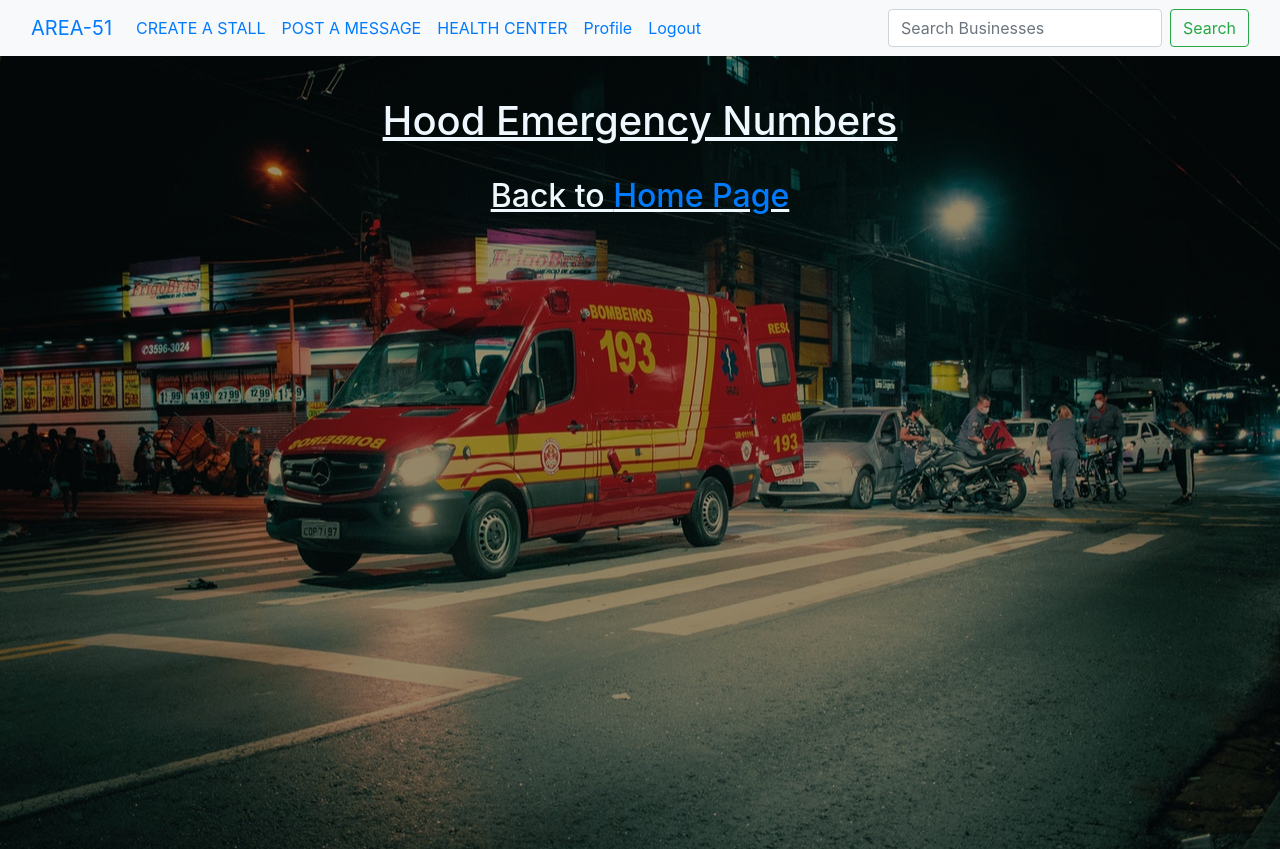
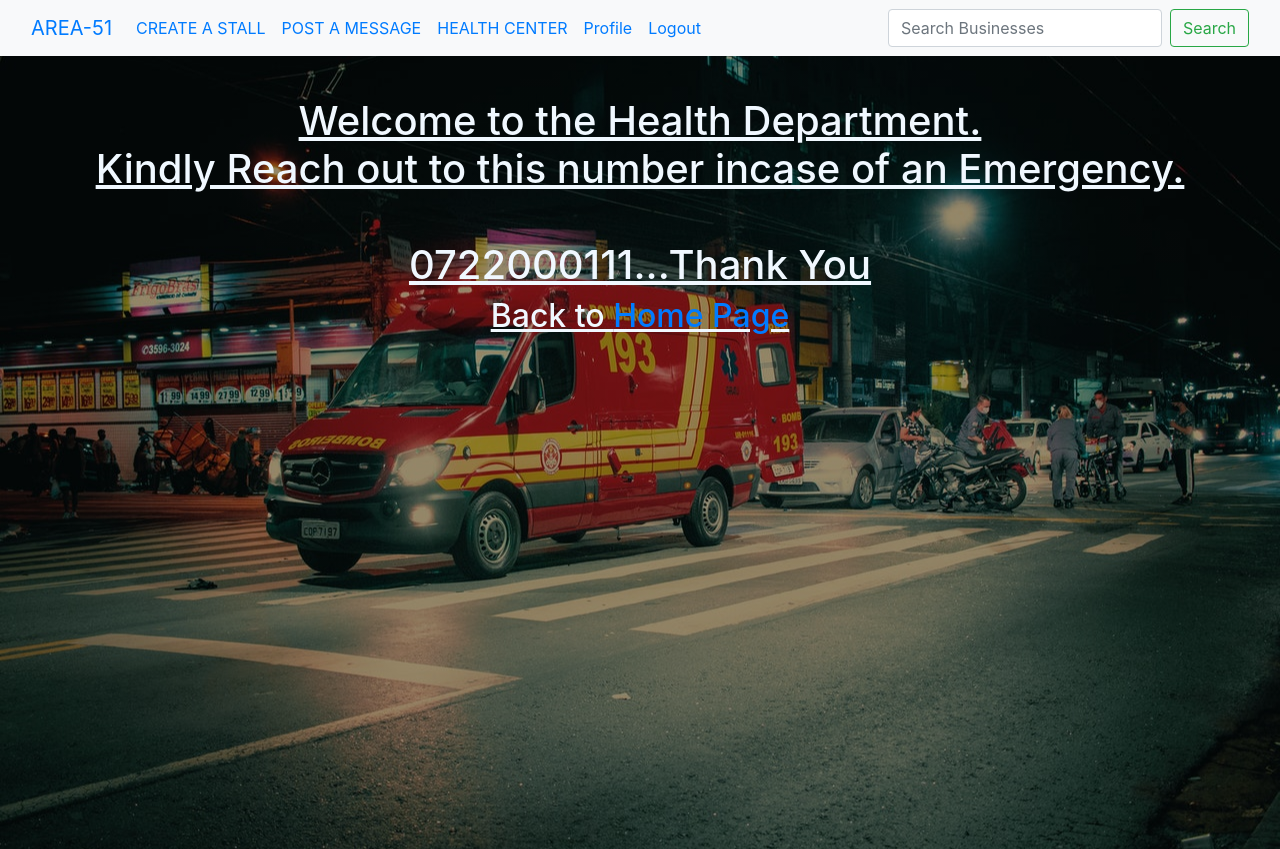
Before and after one commit to tailorv/neighbourshood, a Django app: page /services/ in a window 1280 px wide. Run offline with Django 3.2, Linux system fonts and the light colour scheme; the visitor is signed in with stand-in values (Sample User, id 1); data that the repository does not hold is empty; some libraries are stand-ins or nearby versions.

Commit message:
add emergency text and image

```diff
--- a/area51/templates/services.html
+++ b/area51/templates/services.html
@@ -8,7 +8,7 @@
 <br><br>
 
 <div class="container">
-    <h1 class="whiten text-center underline">Hood Emergency Numbers</h1><br>
+    <h1 class="whiten text-center underline">Welcome to the Health Department.<br>Kindly Reach out to this number incase of an Emergency.</br> <br> 0722000111...Thank You </br></h1>
     <div class="row">
 
     {% for service in services %}
```
